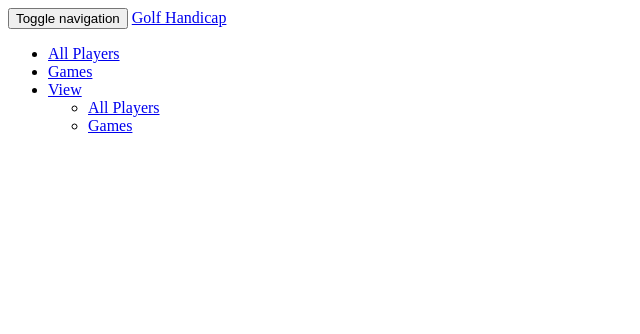
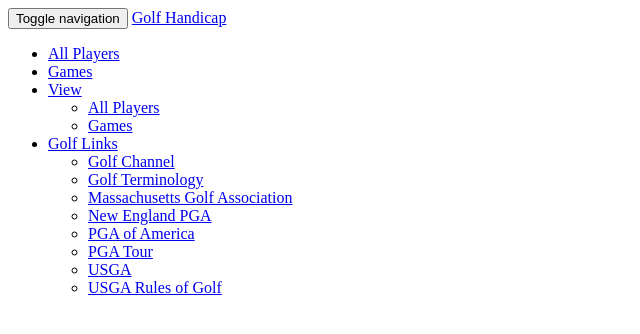
Before and after one commit to jiajunlu/golfhandicap, a Django app: template templates/header.html in a window 1280 px wide. Shown: the top 334 px of the page, without its empty margins (0-640 px from the left). Run offline with Django 3.2, Linux system fonts and the light colour scheme; the template is opened without the code that fills it, so the values that code supplies are empty; parts of the project's set-up code (start-up, migrations or seed data) failed here and were passed over.

Commit message:
add golf links

```diff
--- a/templates/header.html
+++ b/templates/header.html
@@ -21,6 +21,19 @@
             <li><a href="/games/">Games</a></li>
           </ul>
         </li>
+        <li class="dropdown">
+          <a href="#" class="dropdown-toggle" data-toggle="dropdown"> Golf Links <span class="caret"></span></a>
+          <ul class="dropdown-menu">
+            <li><a target="_blank" href="http://www.thegolfchannel.com/">Golf Channel</a></li>
+            <li><a target="_blank" href="http://www.chappelle.ws/league/terminology.htm">Golf Terminology</a></li>
+            <li><a target="_blank" href="http://www.mgalinks.org/">Massachusetts Golf Association</a></li>
+            <li><a target="_blank" href="http://www.nepga.com/">New England PGA</a></li>
+            <li><a target="_blank" href="http://www.pga.com//">PGA of America</a></li>
+            <li><a target="_blank" href="http://www.pgatour.com/">PGA Tour</a></li>
+            <li><a target="_blank" href="http://www.usga.org/">USGA</a></li>
+            <li><a target="_blank" href="http://www.rulesofgolf.com/">USGA Rules of Golf</a></li>
+          </ul>
+        </li>
       </ul>
     </div><!--/.nav-collapse -->
   </div>
```
Also changed, not shown: requirements.txt (+4 -3 lines).
